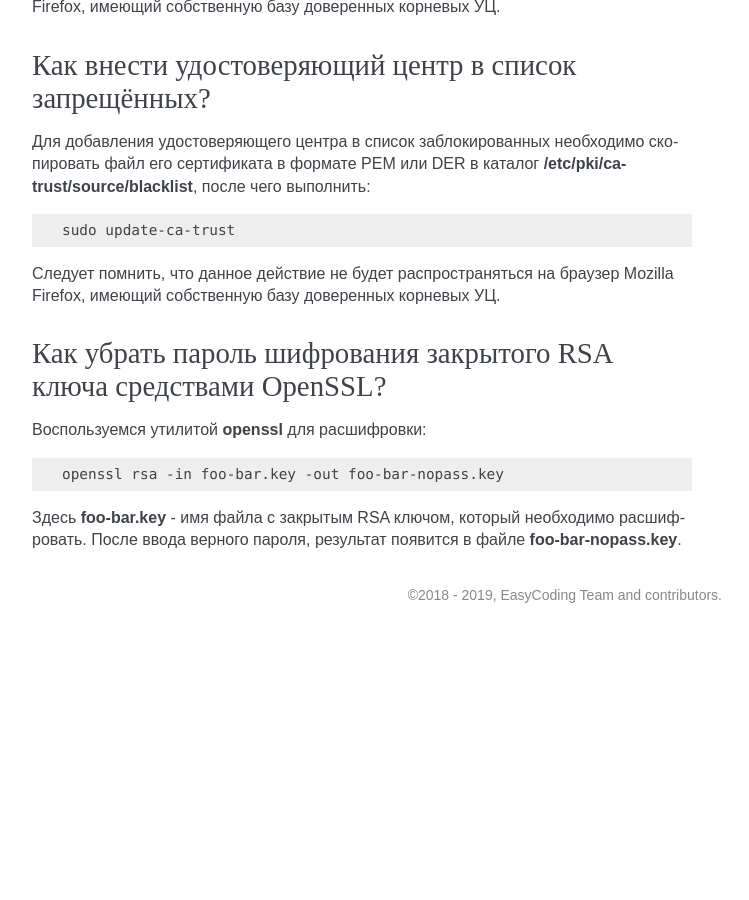
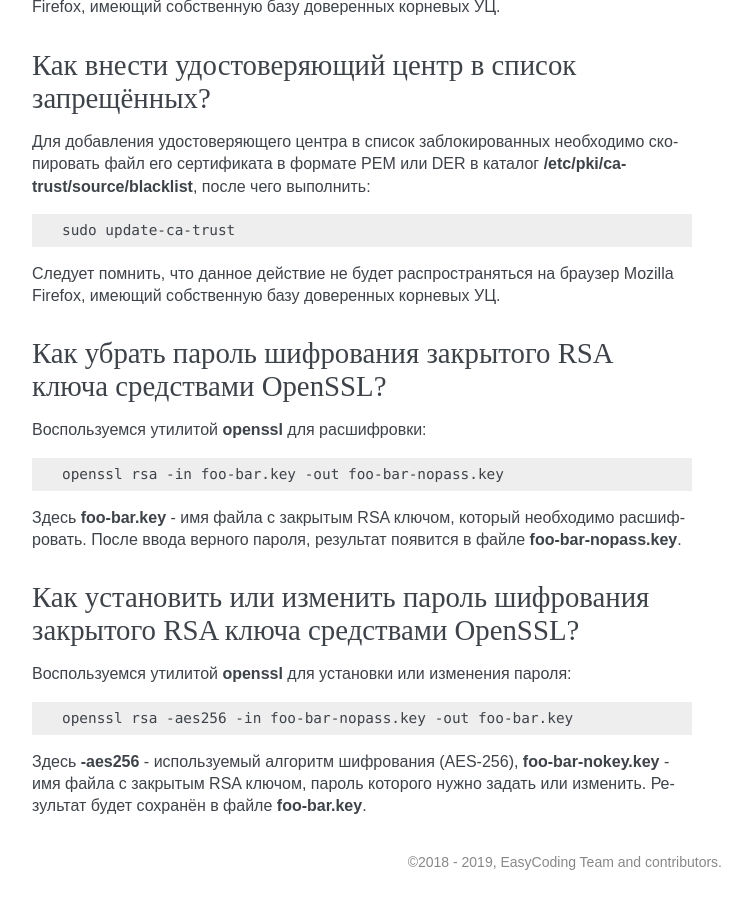
Before and after one commit to RussianFedora/FAQ, a Sphinx documentation site: the page built from source/security.rst, in a window 1280 px wide and 900 px high, scrolled down 14610 px. Shown: the whole window, without its empty margins (388-1137 px from the left). Built offline with Sphinx 7.4.7, drawn with Linux system fonts in a browser that asks for light colours; before the commit the page ends 15243 px from its top, so only the background shows below that; some of the changed text lies outside the part shown.

Commit message:
Added question about encrypting private RSA key using OpenSSL.

```diff
--- a/source/security.rst
+++ b/source/security.rst
@@ -861,3 +861,17 @@ Network Manager поддерживает два сценария рандоми
     openssl rsa -in foo-bar.key -out foo-bar-nopass.key
 
 Здесь **foo-bar.key** - имя файла с закрытым RSA ключом, который необходимо расшифровать. После ввода верного пароля, результат появится в файле **foo-bar-nopass.key**.
+
+.. index:: certificate, private key, encrypt, openssl, aes
+.. _openssl-encrypt-key:
+
+Как установить или изменить пароль шифрования закрытого RSA ключа средствами OpenSSL?
+========================================================================================
+
+Воспользуемся утилитой **openssl** для установки или изменения пароля:
+
+.. code-block:: bash
+
+    openssl rsa -aes256 -in foo-bar-nopass.key -out foo-bar.key
+
+Здесь **-aes256** - используемый алгоритм шифрования (AES-256), **foo-bar-nokey.key** - имя файла с закрытым RSA ключом, пароль которого нужно задать или изменить. Результат будет сохранён в файле **foo-bar.key**.
```
